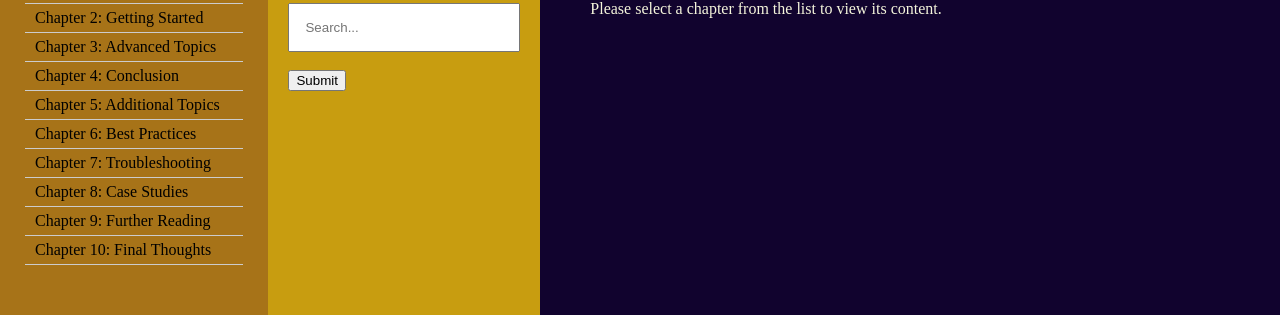
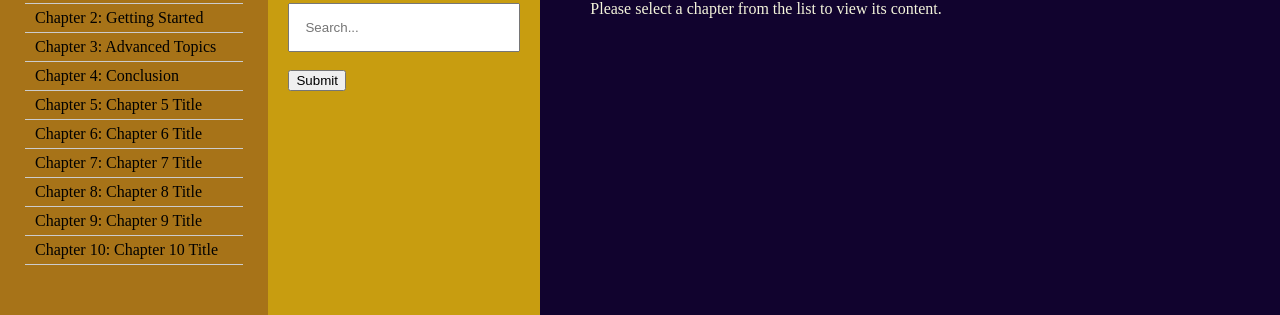
Before and after one commit to DominikTenerife/resizable-ui, a React (Vite) app: page /example1 in a window 1280 px wide. Shown: the part 161-476 px from the top of the page. Built offline with nearby package versions, Linux system fonts and the light colour scheme.

Commit message:
coming back to import content file

```diff
--- a/pages/Example1.jsx
+++ b/pages/Example1.jsx
@@ -77,18 +77,7 @@
         };
     }, []);
 
-    const chapters = [
-        'Chapter 1: Introduction',
-        'Chapter 2: Getting Started',
-        'Chapter 3: Advanced Topics',
-        'Chapter 4: Conclusion',
-        'Chapter 5: Additional Topics',
-        'Chapter 6: Best Practices',
-        'Chapter 7: Troubleshooting',
-        'Chapter 8: Case Studies',
-        'Chapter 9: Further Reading',
-        'Chapter 10: Final Thoughts'
-    ];
+
 
     const handleChapterClick = (chapter) => {
         setSelectedChapter(chapter);
@@ -145,7 +134,7 @@
                 {selectedChapter ? (
                     <div className="framed-content">
                         <h4>{selectedChapter}</h4>
-                        <p>This is the content for {selectedChapter}. Here, you can add more details, examples, or any other relevant information.</p>
+                        <p>{chapterContents[selectedChapter]}</p>
                     </div>
                 ) : (
                     <p>Please select a chapter from the list to view its content.</p>
--- a/pages/Example2.jsx
+++ b/pages/Example2.jsx
@@ -79,18 +79,7 @@
         };
     }, []);
 
-    const chapters = [
-        'Chapter 1: Introduction',
-        'Chapter 2: Getting Started',
-        'Chapter 3: Advanced Topics',
-        'Chapter 4: Conclusion',
-        'Chapter 5: Additional Topics',
-        'Chapter 6: Best Practices',
-        'Chapter 7: Troubleshooting',
-        'Chapter 8: Case Studies',
-        'Chapter 9: Further Reading',
-        'Chapter 10: Final Thoughts'
-    ];
+
 
     const handleChapterClick = (chapter) => {
         setSelectedChapter(chapter);
@@ -148,7 +137,7 @@
                 {selectedChapter ? (
                     <div className="framed-content">
                         <h4>{selectedChapter}</h4>
-                        <p>This is the content for {selectedChapter}. Here, you can add more details, examples, or any other relevant information.</p>
+                        <p>{chapterContents[selectedChapter]}</p>
                     </div>
                 ) : (
                     <p>Please select a chapter from the list to view its content.</p>
```
